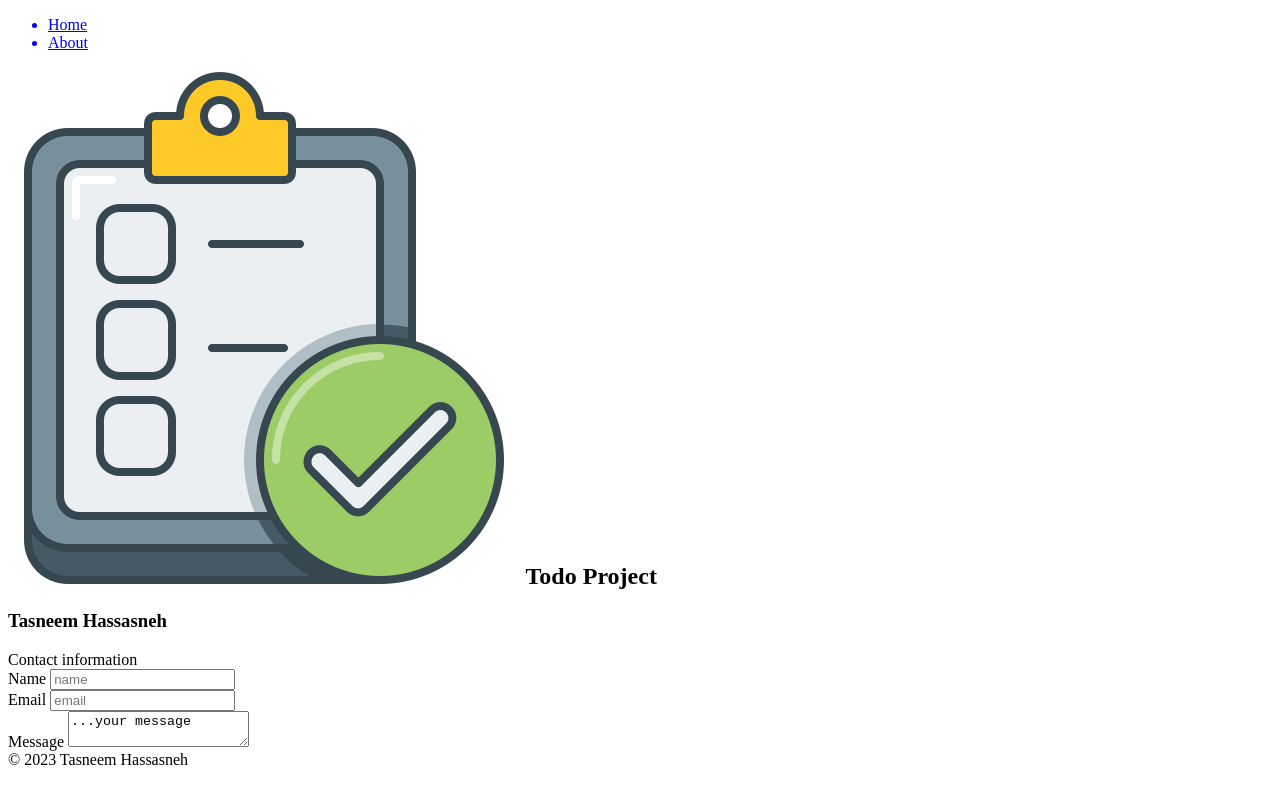
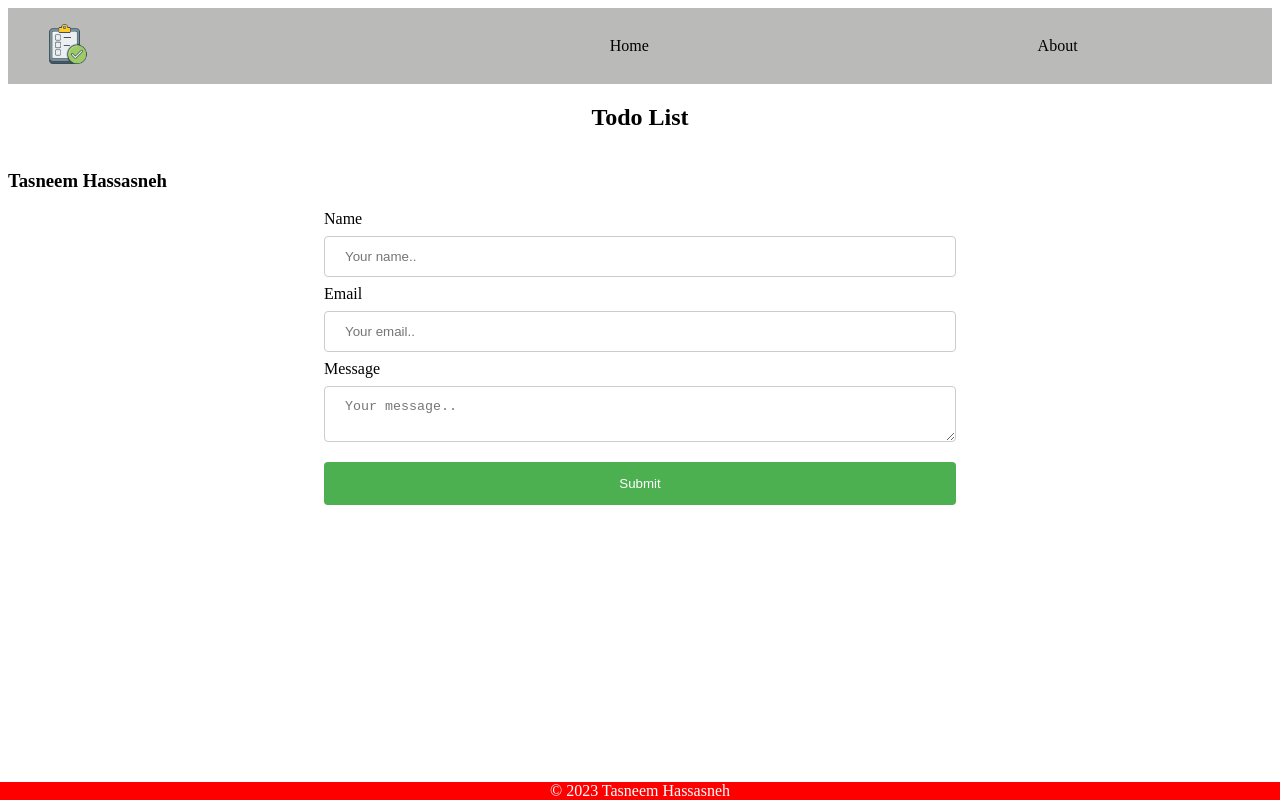
Before and after one commit to TasneemHassasneh/todo-project, a plain HTML site: page about.html in a window 1280 px wide. Drawn offline with Linux system fonts and the light colour scheme.

Commit message:
todo style

```diff
--- /dev/null
+++ b/about.css
@@ -0,0 +1,87 @@
+img {
+    width: 40px;
+}
+
+nav{
+    background-color: rgb(186, 186, 184);
+    width: 100%;
+}
+
+ul{
+    list-style-type: none;
+    display: flex;
+    flex-direction: row;
+    justify-content: space-between;
+    align-items: center;
+}
+.navigation {
+    width: 70%;
+    display: flex;
+    flex-direction: row;
+    justify-content: space-around;
+    align-items: center;
+}
+
+a{
+    text-decoration: none;
+    color: black;
+}
+
+header{
+    display: flex;
+    flex-direction: column;
+    justify-content: space-between;
+    align-items: center;
+}
+
+form{
+    width: 50%;
+    margin: auto;
+}
+
+input[type=text], select {
+    width: 100%;
+    padding: 12px 20px;
+    margin: 8px 0;
+    display: inline-block;
+    border: 1px solid #ccc;
+    border-radius: 4px;
+    box-sizing: border-box;
+  }
+
+  textarea {
+    width: 100%;
+    padding: 12px 20px;
+    margin: 8px 0;
+    display: inline-block;
+    border: 1px solid #ccc;
+    border-radius: 4px;
+    box-sizing: border-box;
+  }
+
+  input[type=submit] {
+    width: 100%;
+    background-color: #4CAF50;
+    color: white;
+    padding: 14px 20px;
+    margin: 8px 0;
+    border: none;
+    border-radius: 4px;
+    cursor: pointer;
+  }
+
+  input[type=submit]:hover {
+    background-color: #45a049;
+  }
+
+
+
+footer {
+    position: fixed;
+    left: 0;
+    bottom: 0;
+    width: 100%;
+    background-color: red;
+    color: white;
+    text-align: center;
+}
--- a/about.html
+++ b/about.html
@@ -4,6 +4,7 @@
 <head>
     <meta charset="UTF-8">
     <meta name="viewport" content="width=device-width, initial-scale=1.0">
+    <link rel="stylesheet" href="about.css" />
     <title>Todo</title>
 </head>
 
@@ -13,16 +14,22 @@
             <nav>
                 <ul>
                     <a href="index.html">
-                        <li>Home</li>
+                        <li> <img src="./assets/logo.png" /> </li>
                     </a>
-                    <a href="about.html">
-                        <li>About</li>
-                    </a>
+                    <div class="navigation">
+                        <a href="index.html">
+                            <li>Home</li>
+                        </a>
+                        <a href="about.html">
+                            <li>About</li>
+                        </a>
+                    </div>
+
+
                 </ul>
             </nav>
             <h2>
-                <img src="./assets/logo.png" />
-                Todo Project
+                Todo List
             </h2>
         </header>
     </section>
@@ -31,21 +38,19 @@
             <h3>Tasneem Hassasneh</h3>
         </section>
         <section>
-            <form>
-                <caption>Contact information</caption>
-                <div>
-                    <label>Name</label>
-                    <input type="text" name="name" placeholder="name"/>
-                </div>
-                <div>
-                    <label>Email</label>
-                    <input type="email" name="email" placeholder="email"/>
-                </div>
-                <div>
-                    <label>Message</label>
-                    <textarea>...your message</textarea>
-                </div>
-            </form>
+            <form >
+                <label for="fname"> Name</label>
+                <input type="text" id="fname" name="fname" placeholder="Your name..">
+
+                <label for="email">Email</label>
+                <input type="text" id="email" name="email" placeholder="Your email..">
+
+                <label for="message">Message</label>
+                <textarea type="text" id="message" name="messaege" placeholder="Your message.."></textarea>
+
+
+                <input type="submit" value="Submit">
+              </form>
         </section>
     </main>
 
--- /dev/null
+++ b/index.css
@@ -0,0 +1,62 @@
+img {
+    width: 40px;
+}
+
+nav {
+    background-color: rgb(186, 186, 184);
+    width: 100%;
+}
+
+ul {
+    list-style-type: none;
+    display: flex;
+    flex-direction: row;
+    justify-content: space-between;
+    align-items: center;
+}
+
+.navigation {
+    width: 70%;
+    display: flex;
+    flex-direction: row;
+    justify-content: space-around;
+    align-items: center;
+}
+
+a {
+    text-decoration: none;
+    color: black;
+}
+
+header {
+    display: flex;
+    flex-direction: column;
+    justify-content: space-between;
+    align-items: center;
+}
+
+
+.section2 table,
+td,
+th {
+    border: 1px solid;
+    padding: 15px;
+    text-align: center;
+}
+
+
+.section2 table {
+    width: 50%;
+    border-collapse: collapse;
+    margin: auto;
+}
+
+footer {
+    position: fixed;
+    left: 0;
+    bottom: 0;
+    width: 100%;
+    background-color: red;
+    color: white;
+    text-align: center;
+}
```
Also changed, not shown: index.html (+22 -6 lines).
